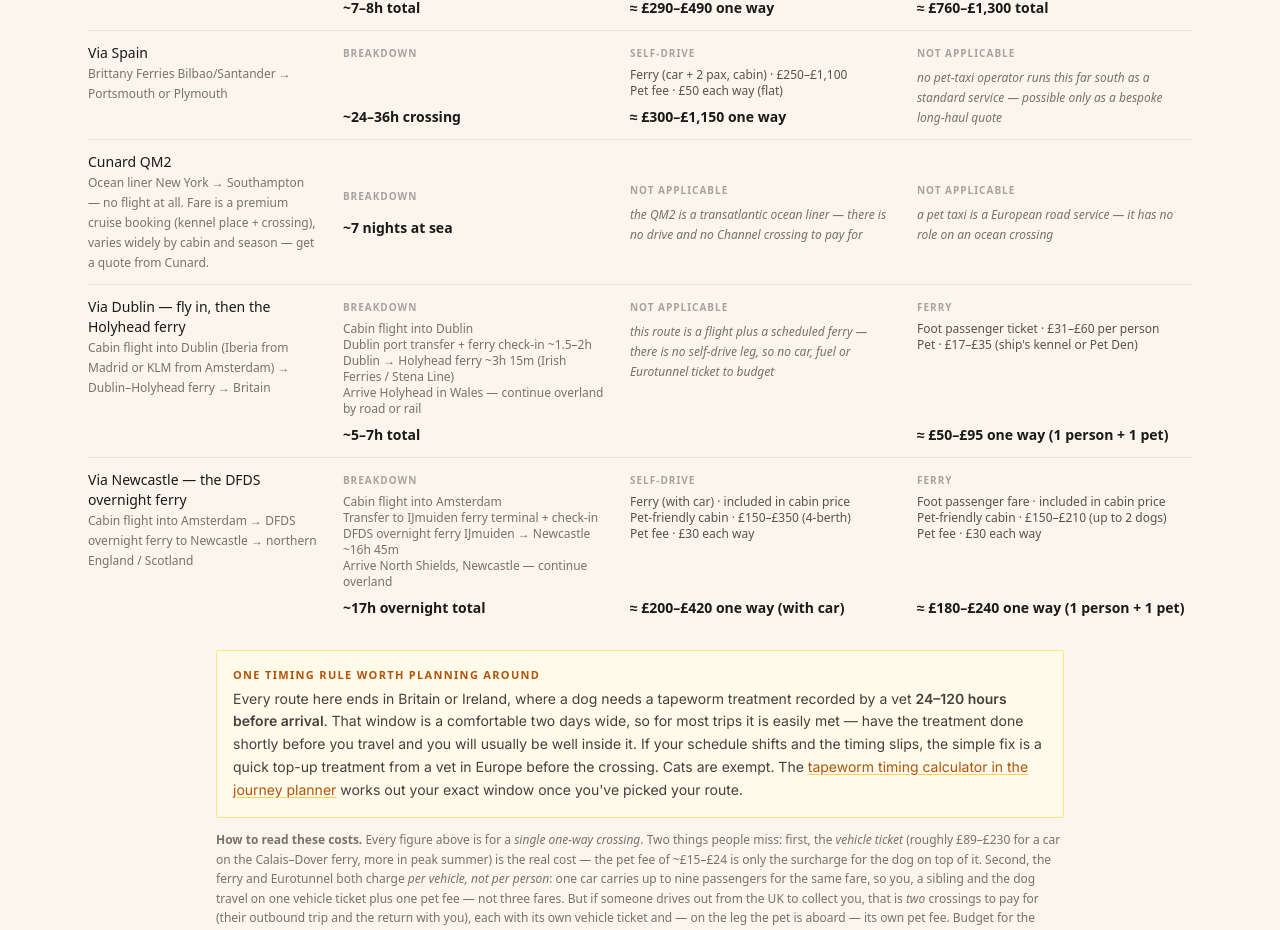
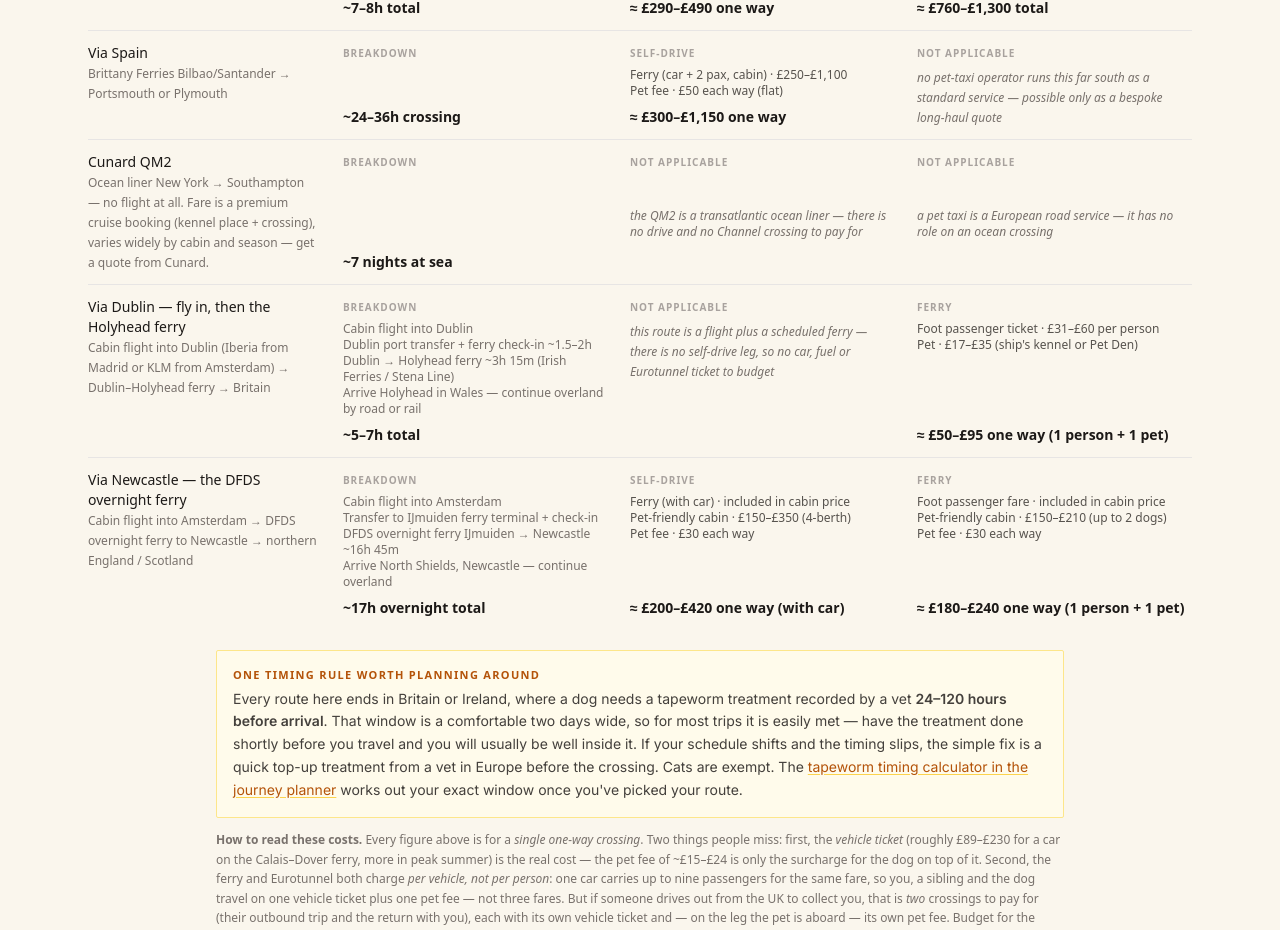
Before and after one commit to rupindermahay/petsincabin, a Next.js app: page /getting-your-pet-into-the-uk in a window 1280 px wide. Shown: the part 2078-3008 px from the top of the page. Built offline with nearby package versions, Linux system fonts and the light colour scheme.

Commit message:
Add files via upload

```diff
--- a/components/RouteComparison.jsx
+++ b/components/RouteComparison.jsx
@@ -576,11 +576,11 @@ export default function RouteComparison() {
                   </div>
 
                   {/* Journey time — label / body / total */}
-                  <div className={`py-3 px-3 flex flex-col${r.centerCells ? " justify-center" : ""}`}>
+                  <div className="py-3 px-3 flex flex-col">
                     <span className="block text-[10px] uppercase tracking-[0.1em] text-stone-400 font-semibold mb-1">
                       Breakdown
                     </span>
-                    <div className={r.centerCells ? "" : "flex-grow"}>
+                    <div className={r.centerCells ? "flex-grow flex items-center" : "flex-grow"}>
                       {r.timeLegs &&
                         r.timeLegs.map((leg, i) => (
                           <span
@@ -597,13 +597,13 @@ export default function RouteComparison() {
                   </div>
 
                   {/* Self-drive cost — label / body / total */}
-                  <div className={`py-3 px-3 flex flex-col${r.centerCells ? " justify-center" : ""}`}>
+                  <div className="py-3 px-3 flex flex-col">
                     {r.driveNA ? (
                       <>
                         <span className="block text-[10px] uppercase tracking-[0.1em] text-stone-400 font-semibold mb-1">
                           Not applicable
                         </span>
-                        <div className={r.centerCells ? "" : "flex-grow"}>
+                        <div className={r.centerCells ? "flex-grow flex items-center" : "flex-grow"}>
                           <span className="text-xs text-stone-500 italic">
                             {r.driveNA}
                           </span>
@@ -614,7 +614,7 @@ export default function RouteComparison() {
                         <span className="block text-[10px] uppercase tracking-[0.1em] text-stone-400 font-semibold mb-1">
                           Self-drive
                         </span>
-                        <div className={r.centerCells ? "" : "flex-grow"}>
+                        <div className={r.centerCells ? "flex-grow flex items-center" : "flex-grow"}>
                           {r.driveCost &&
                             r.driveCost.map((c, i) => (
                               <span
@@ -638,13 +638,13 @@ export default function RouteComparison() {
                   </div>
 
                   {/* Pet taxi / shuttle / ferry cost — label / body / total */}
-                  <div className={`py-3 pl-3 flex flex-col${r.centerCells ? " justify-center" : ""}`}>
+                  <div className="py-3 pl-3 flex flex-col">
                     {r.taxiNA ? (
                       <>
                         <span className="block text-[10px] uppercase tracking-[0.1em] text-stone-400 font-semibold mb-1">
                           Not applicable
                         </span>
-                        <div className={r.centerCells ? "" : "flex-grow"}>
+                        <div className={r.centerCells ? "flex-grow flex items-center" : "flex-grow"}>
                           <span className="text-xs text-stone-500 italic">
                             {r.taxiNA}
                           </span>
@@ -655,7 +655,7 @@ export default function RouteComparison() {
                         <span className="block text-[10px] uppercase tracking-[0.1em] text-stone-400 font-semibold mb-1">
                           {costLabel(r.costType).replace(/^./, (c) => c.toUpperCase())}
                         </span>
-                        <div className={r.centerCells ? "" : "flex-grow"}>
+                        <div className={r.centerCells ? "flex-grow flex items-center" : "flex-grow"}>
                           {r.taxiCost.map((c, i) => (
                             <span
                               key={i}
```
